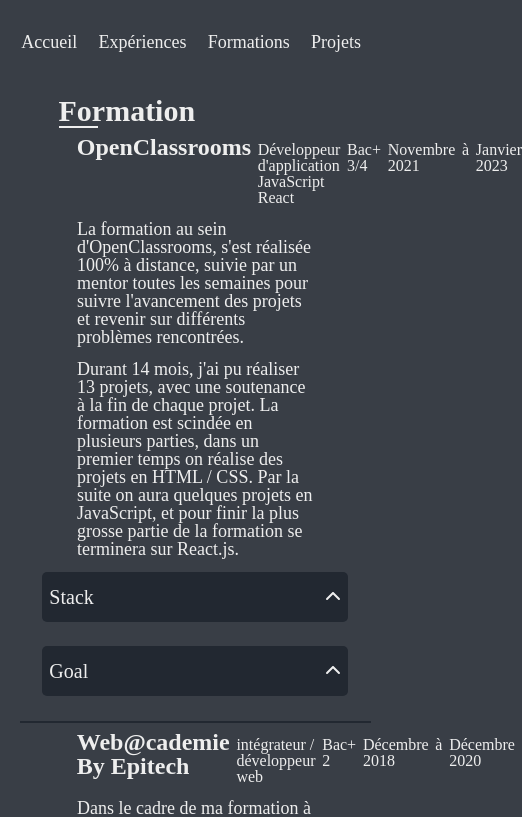
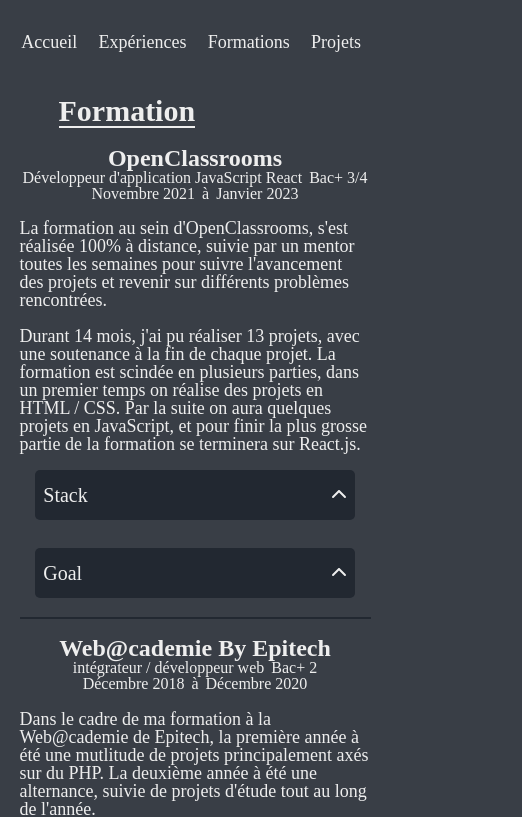
Before and after one commit to FrancoisSchmitt/Portfolio, a React (Create React App) app in the folder Client/: page /Courses in a window 390 px wide. Shown: the top 817 px of the page, 522 px wide, since content can reach past the window. Built offline with nearby package versions, Linux system fonts and the light colour scheme.

Commit message:
styles: add styles in experiment and formation pages for mediaquery smartphone

```diff
--- a/Client/src/components/careerComponents/index.css
+++ b/Client/src/components/careerComponents/index.css
@@ -72,3 +72,36 @@
       margin: 5px;
       font-size: 18px;
 }
+
+
+@media (max-width: 640px) {
+      .carrer-list {
+            width: 90%;
+            margin-left: auto;
+            margin-right: auto;
+      }
+
+      .carrer-list li {
+            width: 100%;
+            margin: 0;
+            margin-top: 5%;
+      }
+
+      .carrer-description {
+            width: 100%;
+      }
+
+      .carrer-no-wrap {
+            display: flex;
+            flex-wrap: wrap;
+            justify-content: center;
+      }
+
+      .carrer-title {
+            margin-left: 0;
+      }
+
+      .object-title{
+            width: 35%;
+      }
+}
--- a/Client/src/pages/projectPages/project/index.css
+++ b/Client/src/pages/projectPages/project/index.css
@@ -38,7 +38,11 @@
 }
 
 @media (max-width: 640px) {
-      .masonry,
+      /* .masonry, */
+      .container{
+            display: flex;
+            justify-content: center;
+      }
       .gallery-container {
             column-count: 1;
       }
```
